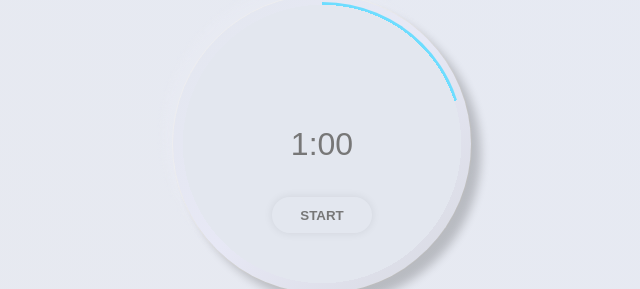
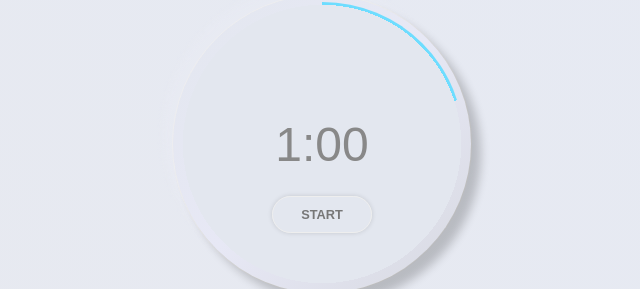
Before and after one commit to JuanMorenaE/pomodoro-timer, a plain HTML site: page index.html in a window 1280 px wide. Shown: the part 228-517 px from the top of the page, 318-958 px from the left. Drawn offline with Linux system fonts and the light colour scheme.

Commit message:
Font and start button updated.

```diff
--- a/app.js
+++ b/app.js
@@ -20,7 +20,6 @@ const timerHandler = () => {
 
     if (startButton.classList.contains("active")) {
         startButton.innerText = "STOP";
-        startButton.style.color = "#ec7676";
         timer = setInterval(() => {
             if (timeRemaining == 0) {
                 clearInterval(timeRemaining);
@@ -32,7 +31,6 @@ const timerHandler = () => {
         }, 1000);
     } else {
         startButton.innerText = "START";
-        startButton.style.color = "#777";
         clearInterval(timer);
     }
 };
--- a/styles.css
+++ b/styles.css
@@ -71,8 +71,8 @@ header {
 }
 
 .container #clock #remaining {
-    font-size: 2em;
-    color: #777;
+    font-size: 3em;
+    color: #888;
     z-index: 10;
 }
 
@@ -88,21 +88,28 @@ header {
     bottom: 20%;
     padding: 0.8em 1.5em;
     background-color: transparent;
-    border: none;
+    border: 1px solid #eee;
     font-weight: 600;
     color: #777;
     cursor: pointer;
-    box-shadow: 0 0 10px 0 #00000015;
+    box-shadow: 0 0 5px 0 #00000022;
     border-radius: 2em;
     position: absolute;
     z-index: 20;
     width: 100px;
+    font-size: 0.8em;
 
     display: flex;
     justify-content: center;
     align-items: center;
 
+    transition: 0.2s transform;
+
     color: #777;
+}
+
+.container #start:active {
+    transform: scale(0.8);
 }
 
 .controller-container {
```
